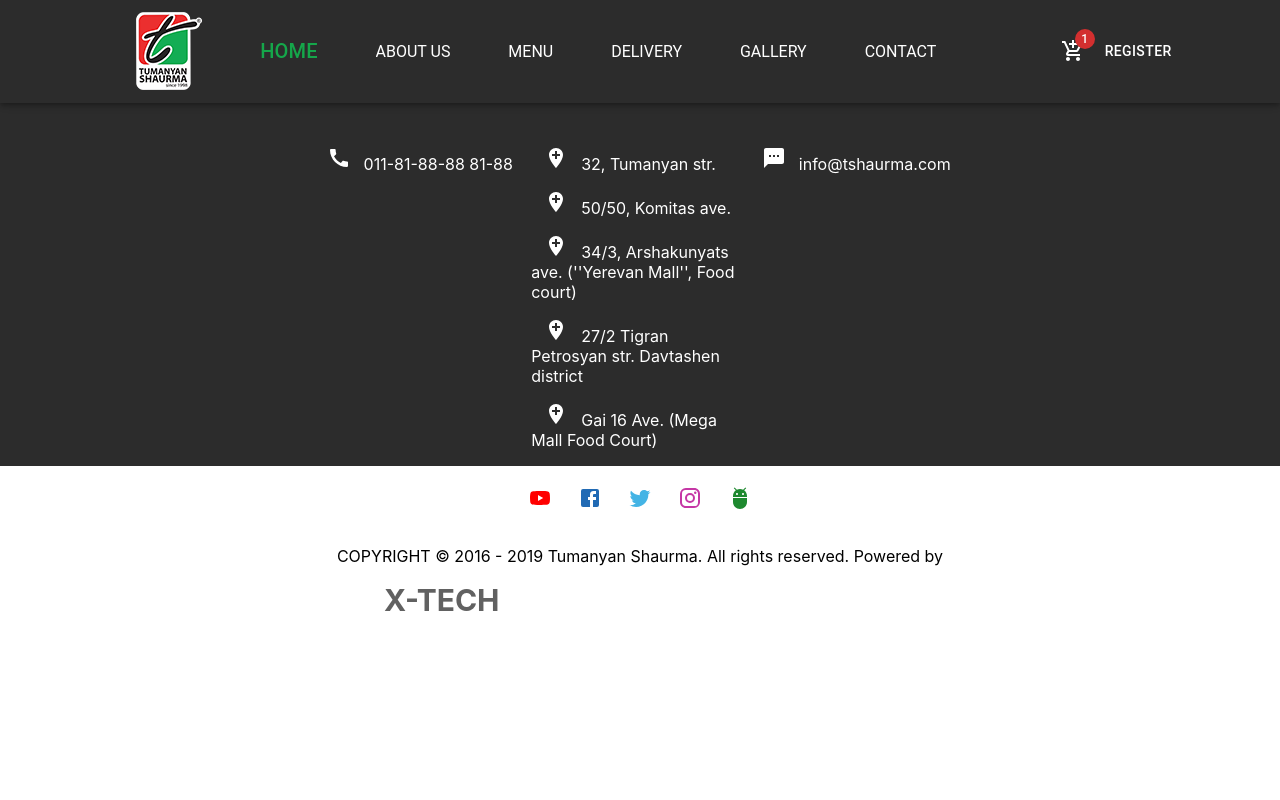
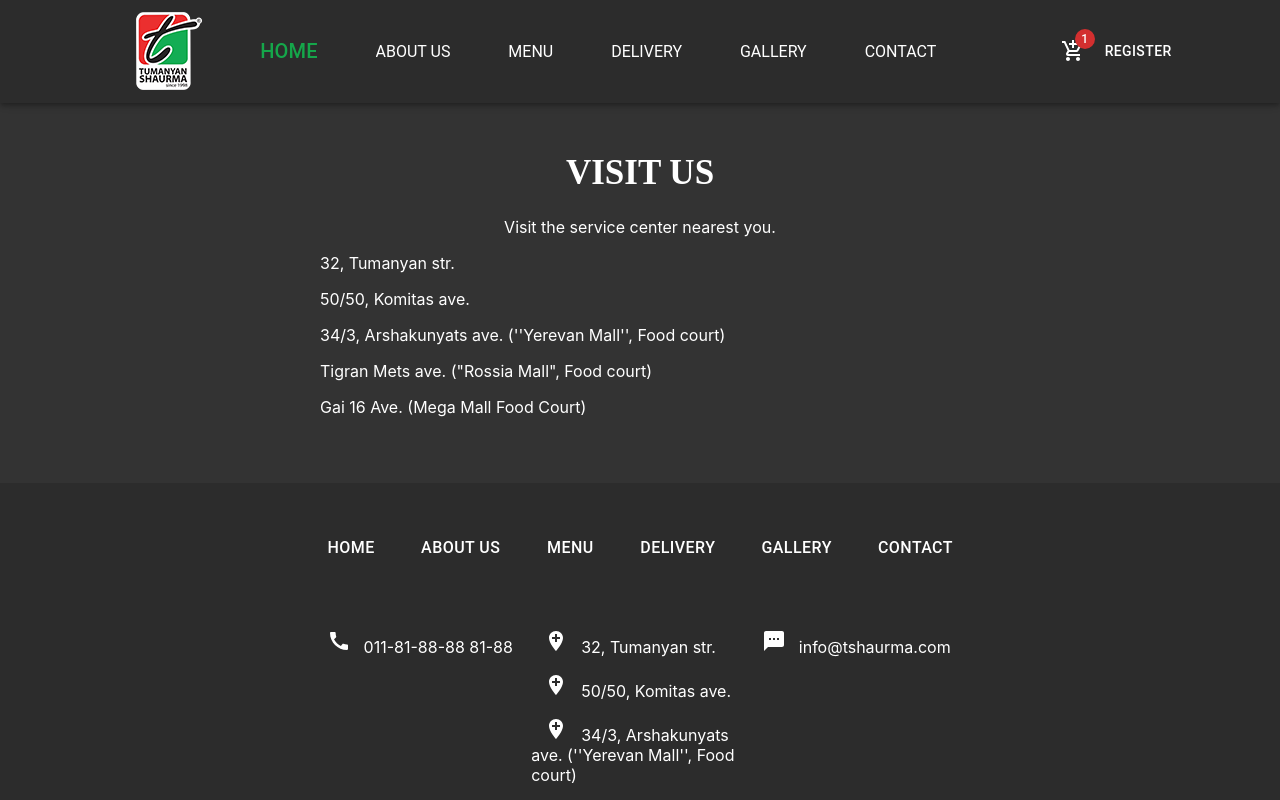
Before and after one commit to Miqo95/apatments-for-rent, a React (Create React App) app: page /contact in a window 1280 px wide. Shown: the top 800 px of the page. Built offline with nearby package versions, Linux system fonts and the light colour scheme.

Commit message:
day5work2

```diff
--- a/src/components/Authentification/Contact.js
+++ b/src/components/Authentification/Contact.js
@@ -1,7 +1,43 @@
 import React from "react";
+import { makeStyles } from "@mui/styles";
+
+const useStyles = makeStyles({
+  contactPage: {
+    paddingTop: 30,
+    paddingBottom: 50,
+    marginTop: "100px",
+    backgroundColor: "#333333",
+    opacity: "1",
+    color: "white",
+    textAlign: "center",
+  },
+  titleH: {
+    fontFamily: "serif",
+    fontSize: 35,
+    fontWeight: 600,
+  },
+  txtDiv: {
+    textAlign: "left",
+    width: "50%",
+    margin: "auto",
+  },
+});
 
 function Contact() {
-  return <div></div>;
+  const classes = useStyles();
+  return (
+    <div className={classes.contactPage}>
+      <h1 className={classes.titleH}>VISIT US</h1>
+      <p>Visit the service center nearest you.</p>
+      <div className={classes.txtDiv}>
+        <p>32, Tumanyan str.</p>
+        <p>50/50, Komitas ave.</p>
+        <p>34/3, Arshakunyats ave. (''Yerevan Mall'', Food court)</p>
+        <p>Tigran Mets ave. ("Rossia Mall", Food court)</p>
+        <p>Gai 16 Ave. (Mega Mall Food Court)</p>
+      </div>
+    </div>
+  );
 }
 
 export default Contact;
--- a/src/components/Authentification/Gallery.js
+++ b/src/components/Authentification/Gallery.js
@@ -23,6 +23,7 @@
     border: "1px #1BAF5A solid ",
     borderRadius: 5,
     padding: "14px 10px",
+    cursor: "pointer",
   },
   img: {
     width: 330,
@@ -50,7 +51,7 @@
 function Gallery() {
   const classes = useStyles();
   const [page, setPage] = useState(1);
-  const [active, setActive] = useState("classes.buttonActiv");
+  const [catImg, setCatImg] = useState("all");
   const pageOne = [
     "images/1.jpg",
     "images/2.jpg",
@@ -73,27 +74,73 @@
     "images/17.jpg",
     "images/18.jpg",
   ];
+  const pageProductOne = [
+    "images/p1.jpg",
+    "images/p2.jpg",
+    "images/p3.jpg",
+    "images/p4.jpg",
+    "images/p5.jpg",
+    "images/p6.jpg",
+    "images/p7.jpg",
+    "images/p8.jpg",
+    "images/p9.jpg",
+  ];
+  const pageProductTwo = [
+    "images/p10.jpg",
+    "images/p11.jpg",
+    "images/p12.jpg",
+    "images/p13.jpg",
+    "images/p14.jpg",
+    "images/p15.jpg",
+    "images/p16.jpg",
+    "images/p17.jpg",
+    "images/p18.jpg",
+  ];
   const changePageOne = () => {
     setPage(1);
   };
   const changePageTwo = () => {
     setPage(2);
   };
+  const pageAllImg = () => {
+    setPage(1);
+    setCatImg("all");
+  };
+  const pageProImg = () => {
+    setPage(1);
+    setCatImg("pro");
+  };
   return (
     <div className={classes.galleryPage}>
       <div className={classes.flexBut}>
-        <button className={classes.buttonActiv}>ALL</button>
+        <button onClick={pageAllImg} className={classes.buttonActiv}>
+          ALL
+        </button>
         <button className={classes.button}>TUMANYAN FOOD</button>
-        <button className={classes.button}>PRODUCTS</button>
+        <button onClick={pageProImg} className={classes.button}>
+          PRODUCTS
+        </button>
         <button className={classes.button}>LUNCHES</button>
       </div>
       <div className={classes.contImg}>
         {page === 1 &&
+          catImg === "all" &&
           pageOne.map((src) => {
             return <img src={src} className={classes.img} />;
           })}
         {page === 2 &&
+          catImg === "all" &&
           pageTwo.map((src) => {
+            return <img src={src} className={classes.img} />;
+          })}
+        {page === 1 &&
+          catImg === "pro" &&
+          pageProductOne.map((src) => {
+            return <img src={src} className={classes.img} />;
+          })}
+        {page === 2 &&
+          catImg === "pro" &&
+          pageProductTwo.map((src) => {
             return <img src={src} className={classes.img} />;
           })}
       </div>
```
